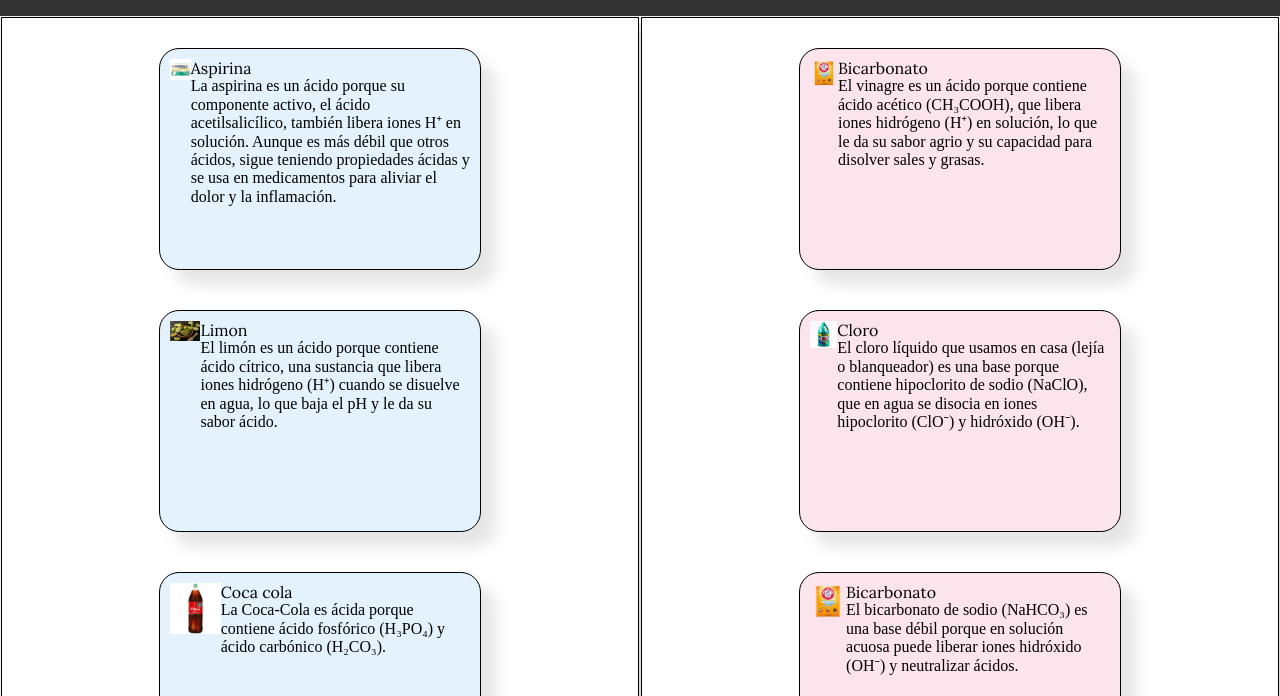
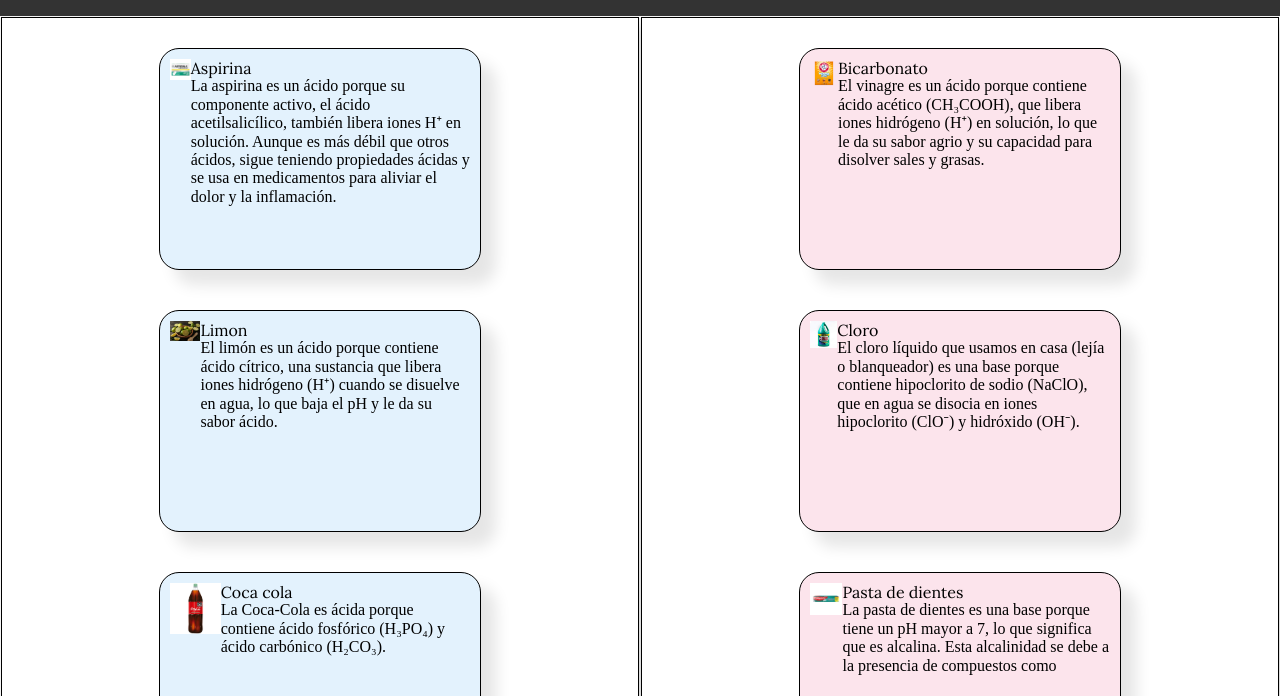
Before and after one commit to Jeronimo1MP/Acidos_y_Bases, a plain HTML site: page index.html in a window 1280 px wide. Shown: the part 104-800 px from the top of the page. Drawn offline with Linux system fonts and the light colour scheme.

Commit message:
Primer commit

```diff
--- a/index.html
+++ b/index.html
@@ -73,10 +73,10 @@
 
             <div class="producto2">
                 <div class="contenedorimg">
-                    <img class="imagenes" src="img/Bicarbonato.png">
+                    <img class="imagenes" src="img/pasta.webp">
                 </div><div class="contenido_tt_con">
-                    <div class="titulo">Bicarbonato</div>
-                    <div class="contenido">El bicarbonato de sodio (NaHCO₃) es una base débil porque en solución acuosa puede liberar iones hidróxido (OH⁻) y neutralizar ácidos.</div>
+                    <div class="titulo">Pasta de dientes</div>
+                    <div class="contenido">La pasta de dientes es una base porque tiene un pH mayor a 7, lo que significa que es alcalina. Esta alcalinidad se debe a la presencia de compuestos como</div>
                 </div>
             </div>
 
```
Also changed, not shown: img/pasta.webp (added).
